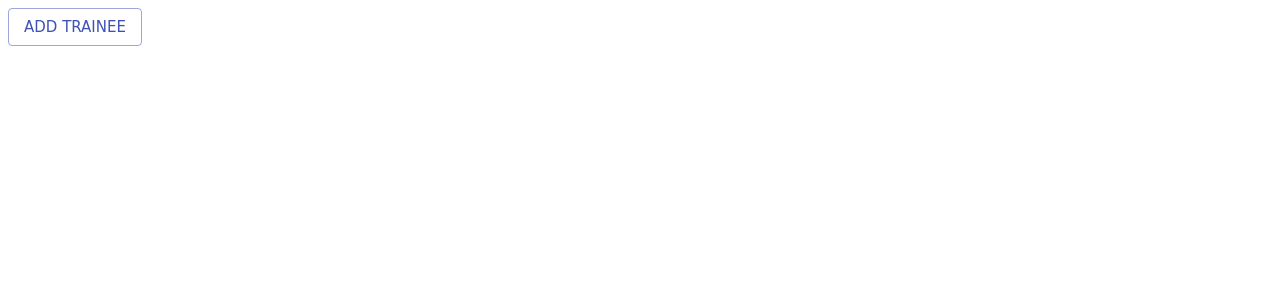
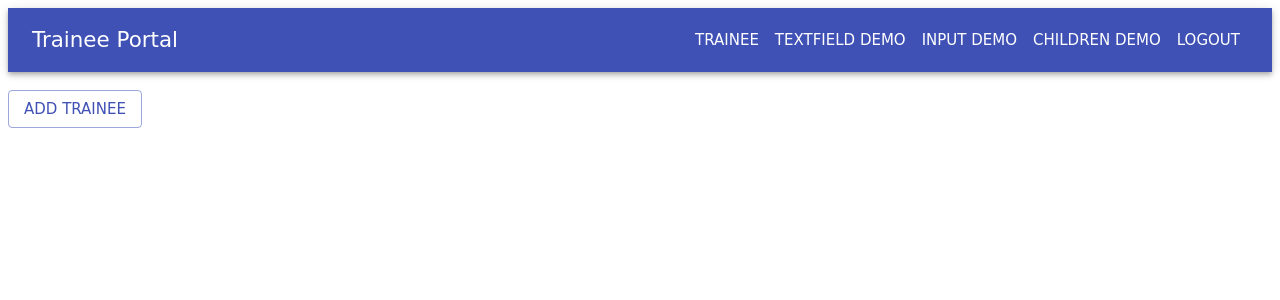
Before and after one commit to Rajshrishrimalshah/javascript-client, a React (Create React App) app: page / in a window 1280 px wide. Shown: the top 300 px of the page. Built offline with nearby package versions, Linux system fonts and the light colour scheme.

Commit message:
feat: adding new feature.

```diff
--- a/src/App.jsx
+++ b/src/App.jsx
@@ -10,6 +10,8 @@ import Login from "./pages/Login";
 
 const App = () =>
     <MuiThemeProvider theme={theme}>
+      <ButtonAppBar />
+      <br/>
       <Trainee />
     </MuiThemeProvider>
   //<ChildrenDemo />
```
